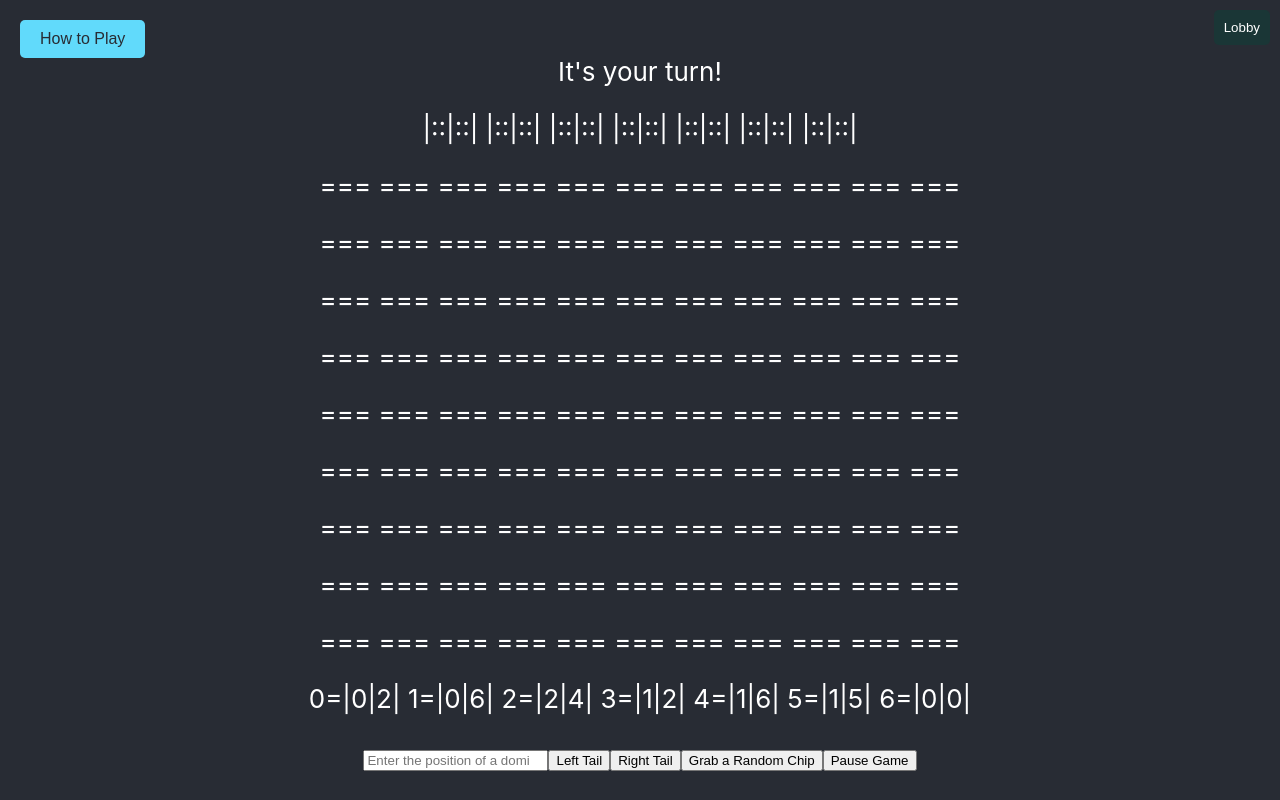
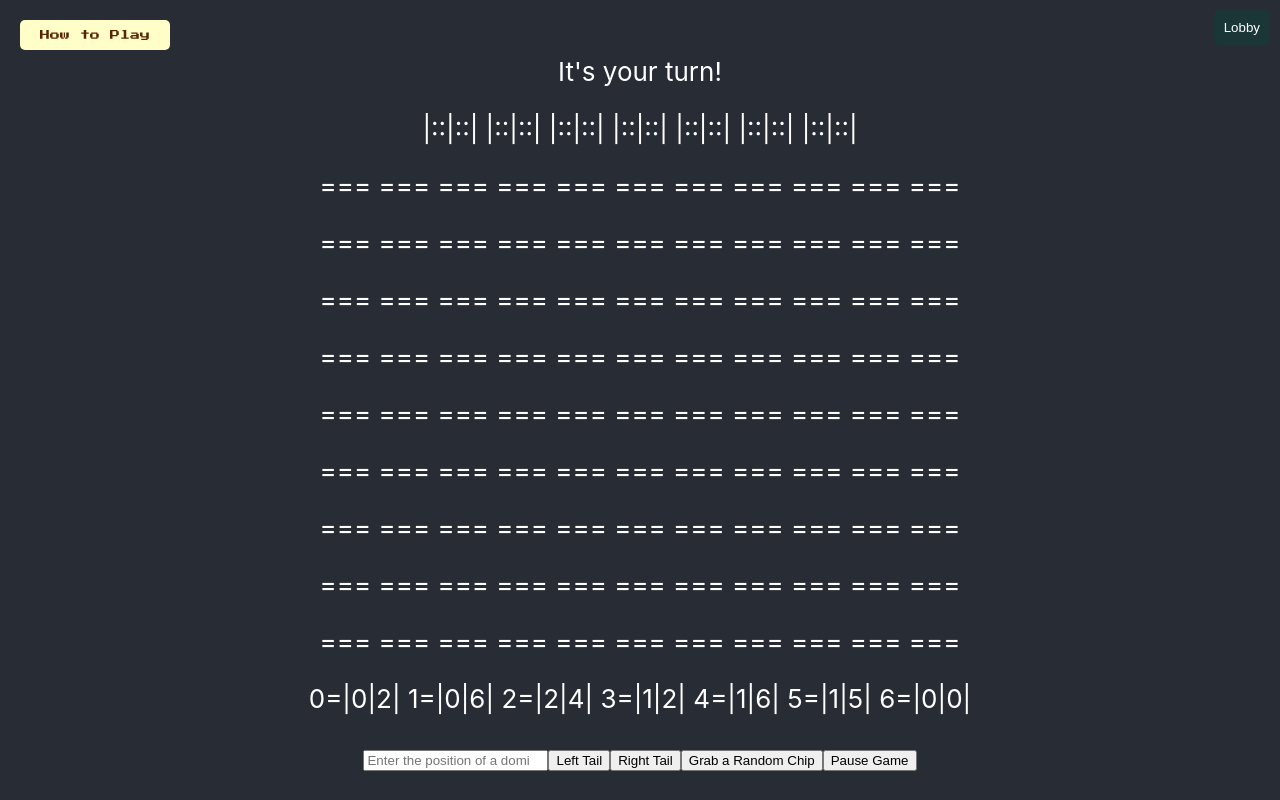
Before and after one commit to uprm-inso4116-2024-2025-s1/semester-project-multiplayer-dominoes, a React (Create React App) app in the folder frontend/: page /game in a window 1280 px wide. Built offline with nearby package versions, Linux system fonts and the light colour scheme.

Commit message:
Changed button style to match the color palette

```diff
--- a/frontend/src/App.css
+++ b/frontend/src/App.css
@@ -44,17 +44,18 @@
   top: 20px;
   left: 20px;
   padding: 10px 20px;
-  font-size: 16px;
-  background-color: #61dafb;
+  font-family: 'Press Start 2P', sans-serif;
+  font-size: 10px;
+  background-color: #FFFEC9;
   border: none;
   border-radius: 5px;
-  color: #282c34;
+  color: #582400;
   cursor: pointer;
   z-index: 1001;
 }
 
 .rules-button:hover {
-  background-color: #21a1f1;
+  background-color: rgb(244, 213, 75);
 }
 
 .rules-overlay {
```
